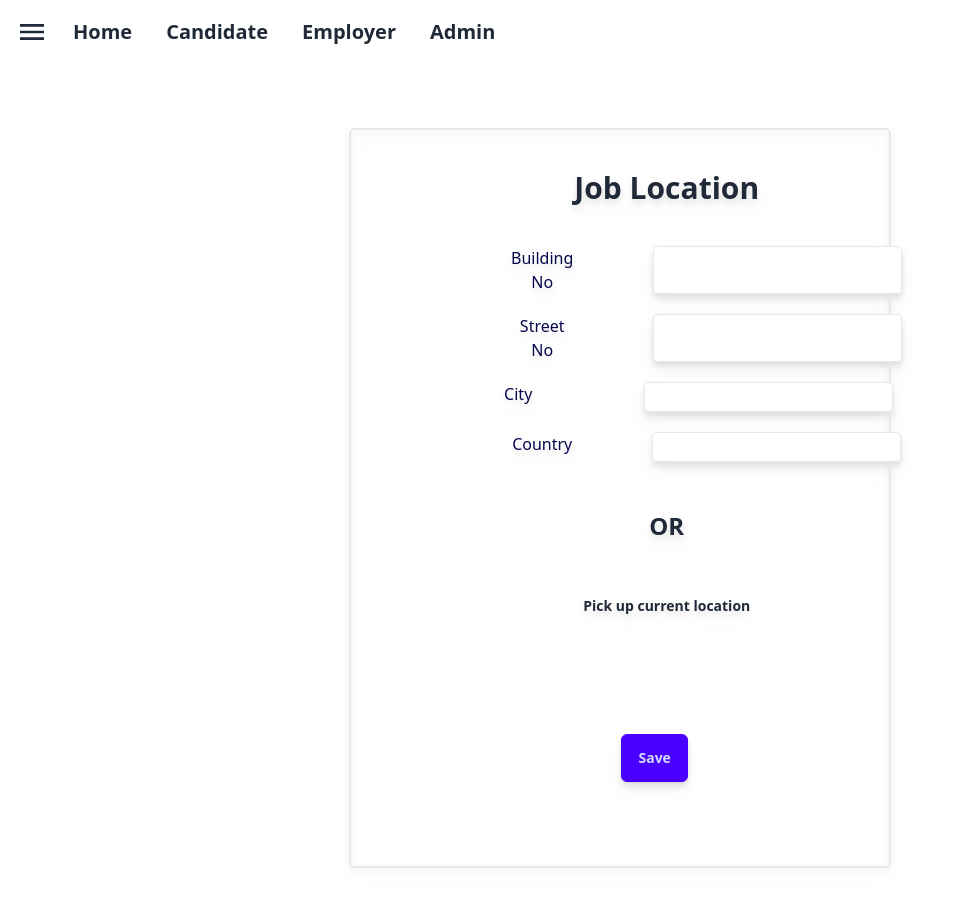
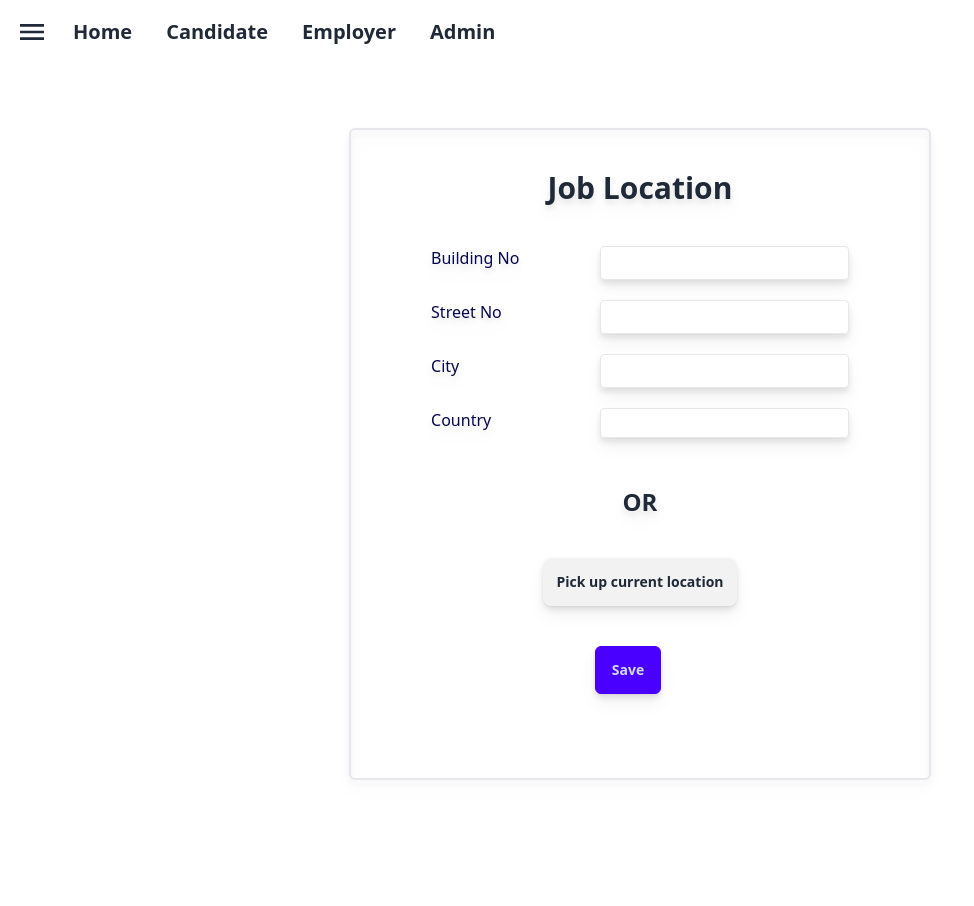
Before and after one commit to Razeeeeeeeeeee/Freelance, a React (Vite) app in the folder frontend/: page /employer_offline in a window 1280 px wide. Shown: the top 906 px of the page, without its empty margins (0-974 px from the left). After the commit the page ends 860 px from the top, so only its background shows below. Built offline with nearby package versions, Linux system fonts and the light colour scheme.

Commit message:
Format issues solved

```diff
--- a/frontend/src/pages/candidate_manual.jsx
+++ b/frontend/src/pages/candidate_manual.jsx
@@ -75,30 +75,30 @@ export default function(){
 
 
 
-          <div className="flex justify-center ml-20 mr-10 mb-5">
-           <label  className="align-baseline font-medium text-[#07074D] ml-10 mr-10" >Candidate Name</label>
+          <div className="flex ml-20 mr-10 mb-5 justify-between">
+           <label  className="align-baseline font-medium text-[#07074D]" >Candidate Name</label>
            <input
            type="text"
              id="Jobname"
              name="Jobname"
              value = {formData.Jobname}
              onChange={handleChange}
-             className="border rounded w-17 py-1 pl-8 mr-10 ml-2 text-gray-700 leading-tight focus:outline-none focus:shadow-outline align-baseline"
+             className="border rounded text-gray-700 align-baseline pl-2 "
            />
            </div>
-           <div className="flex justify-center ml-20 mr-10 mb-5">
-           <label  className="align-baseline font-medium text-[#07074D] ml-14 mr-20" >Skills</label>
+           <div className="flex ml-20 mr-10 mb-5 justify-between">
+           <label  className="align-baseline font-medium text-[#07074D]" >Skills</label>
            <input
            type="text"
              id="Skillrequirement"
              name="Skillrequirement"
              value = {formData.Skillrequirement}
              onChange={handleChange}
-             className="border rounded w-17 pr-0 mr-0 py-1 text-gray-700 leading-tight focus:outline-none focus:shadow-outline align-baseline"
+             className="border rounded text-gray-700 align-baseline pl-2"
            />
            </div>
-           <div className="flex justify-center mx-20 mb-5">
-           <label  className="align-baseline font-medium text-[#07074D] ml-14 mr-10 pl-2" >Desired Salary</label>
+           <div className="flex ml-20 mr-10 mb-5 justify-between">
+           <label  className="align-baseline font-medium text-[#07074D]" >Desired Salary</label>
            <input
            type="text"
              id="budget"
@@ -106,7 +106,7 @@ export default function(){
              value = {formData.budget}
              onChange={handleChange}
              placeholder="Enter the value in INR"
-             className="border rounded w-17 px-2 py-1 ml-5 text-gray-700 leading-tight focus:outline-none focus:shadow-outline align-baseline"
+             className="border rounded w-17 text-gray-700 align-baseline pl-2"
            />
            </div>
 
@@ -161,9 +161,9 @@ export default function(){
                        />
                      </div>
                  </div>
-
-                 <div className="mb-4">
-                    <label htmlFor="preferenceSelect" className="block text-gray-700 text-sm font-bold mb-2">
+                 <div className="flex justify-center">
+                 <div className="mb-4 flex flex-col">
+                    <label htmlFor="preferenceSelect" className="block text-gray-700 text-sm font-bold mb-4">
                                         Select Preference Order
                     </label>
 
@@ -172,7 +172,7 @@ export default function(){
               key={index}
               value={preference}
               onChange={(e) => handlePreferenceChange(e, index)}
-              className="shadow appearance-none border rounded w-full py-2 px-3 text-gray-700 leading-tight focus:outline-none focus:shadow-outline mb-2"
+              className="shadow appearance-none border rounded py-2 px-3 text-gray-700 leading-tight focus:outline-none focus:shadow-outline mb-2"
             >
               <option value="">Select...</option>
               <option value="FrontEnd">Frontend</option>
@@ -182,6 +182,7 @@ export default function(){
             </select>
 
           ))}
+        </div>
         </div>
 
                 {formData.mode == "online" ?
--- a/frontend/src/pages/employer_offline.jsx
+++ b/frontend/src/pages/employer_offline.jsx
@@ -28,7 +28,7 @@ return(
 
     <div className="flex flex-col pt-32 justify-center px-0 pb-20">
     <div className="grid grid-flow-col grid-cols-11">
-      <div className="sm:border-solid sm:border-2 rounded-md py-10 px-0 mr-10 drop-shadow-lg grid col-span-5 col-start-4">
+      <div className="sm:border-solid sm:border-2 rounded-md py-10 px-0 drop-shadow-lg grid col-span-5 col-start-4">
         <div className="font-bold pb-10 text-3xl">
           Job Location
           </div>
@@ -36,44 +36,44 @@ return(
 
 
    <div className="">
-      <div className="flex justify-center mx-20 mb-5">
-       <label  className="align-baseline font-medium text-[#07074D] mx-20" >Building No</label>
+      <div className="flex ml-20 mr-20 mb-5 justify-between">
+       <label  className="align-baseline font-medium text-[#07074D]" >Building No</label>
        <input
        type="text"
          id="Building No"
          name="Building No"
-         className="border rounded w-17 px-2 py-1 text-gray-700 leading-tight focus:outline-none focus:shadow-outline align-baseline"
+         className="border rounded  w-17 px-2 py-1 text-gray-700 align-baseline"
        />
        </div>
        </div>
 
        <div className="">
-      <div className="flex justify-center mx-20 mb-5">
-       <label  className="align-baseline font-medium text-[#07074D] mx-20" >Street No    </label>
+      <div className="flex ml-20 mr-20 mb-5 justify-between">
+       <label  className="align-baseline font-medium text-[#07074D]" >Street No</label>
        <input
        type="text"
          id="street"
          name="street"
-         className="border rounded w-17 px-2 py-1 text-gray-700 leading-tight focus:outline-none focus:shadow-outline align-baseline"
+         className="border rounded w-17 px-2 py-1 text-gray-700 align-baseline"
        />
        </div>
        </div>
 
        <div className="">
-      <div className="flex justify-center mx-20 mb-5">
-       <label  className="align-baseline font-medium text-[#07074D] mx-14 ml-16" >City</label>
+      <div className="flex ml-20 mr-20 mb-5 justify-between">
+       <label  className="align-baseline font-medium text-[#07074D]" >City</label>
        <input
        type="text"
          id="city"
          name="city"
-         className="border rounded w-17 px-2 py-1 ml-14 text-gray-700 leading-tight focus:outline-none focus:shadow-outline align-baseline"
+         className="border rounded w-17 px-2 py-1 text-gray-700 align-baseline"
        />
        </div>
        </div>
 
        <div className="">
-      <div className="flex justify-center mx-20 mb-5">
-       <label  className="align-baseline font-medium text-[#07074D] mx-20" >Country</label>
+      <div className="flex ml-20 mr-20 mb-5 justify-between">
+       <label  className="align-baseline font-medium text-[#07074D] " >Country</label>
        <input
        type="text"
          id="country"
@@ -88,32 +88,36 @@ return(
           </div>
 
             <div>
-          <button onClick = {getlocation} className="btn btn-ghost mb-16 px-3 py-2 rounded-lg font-semibold ">Pick up current location</button>
+          <button onClick = {getlocation} className="btn mb-10 px-3 py-2 rounded-lg font-semibold ">
+            Pick up current location
+          </button>
 
           {coordinates && (
         <div>
           <div className="">
-      <div className="flex justify-center mx-20 mb-5">
-       <label  className="align-baseline font-medium text-[#07074D] mx-20" >Latitude</label>
+      <div className="flex ml-40 mr-20 mb-5 justify-between">
+       <label  className="align-baseline font-medium text-[#07074D]" >Latitude</label>
        <input
        type="decimal"
          id="country"
          name="country"
          value = {coordinates.latitude}
-         className="border rounded w-17 px-2 py-1 text-gray-700 leading-tight focus:outline-none focus:shadow-outline align-baseline"
+         className="border rounded text-gray-700 pl-2"
+         readOnly
        />
        </div>
             </div>
 
             <div className="">
-      <div className="flex justify-center mx-20 mb-5">
-       <label  className="align-baseline font-medium text-[#07074D] mx-20" >Longitude</label>
+      <div className="flex ml-40 mr-20 mb-5 justify-between">
+       <label  className="align-baseline font-medium text-[#07074D]" >Longitude</label>
        <input
        type="decimal"
          id="country"
          name="country"
          value = {coordinates.longitude}
-         className="border rounded w-17 px-2 py-1 text-gray-700 leading-tight focus:outline-none focus:shadow-outline align-baseline"
+         className="border rounded text-gray-700 pl-2"
+         readOnly
        />
        </div>
             </div>
@@ -123,7 +127,7 @@ return(
             </div>
 
 
-     <div> <button className="btn btn-primary rounded-md mr-10 mt-10 ml-4 mb-11">Save</button></div>
+     <div> <button className="btn btn-primary rounded-md mr-10 ml-4 mb-11">Save</button></div>
 
 
     </div>
```
Also changed, not shown: frontend/src/pages/offlline_mode_candi.jsx (+22 -21 lines), 1 other file (tests, documents, lock files or other folders).
